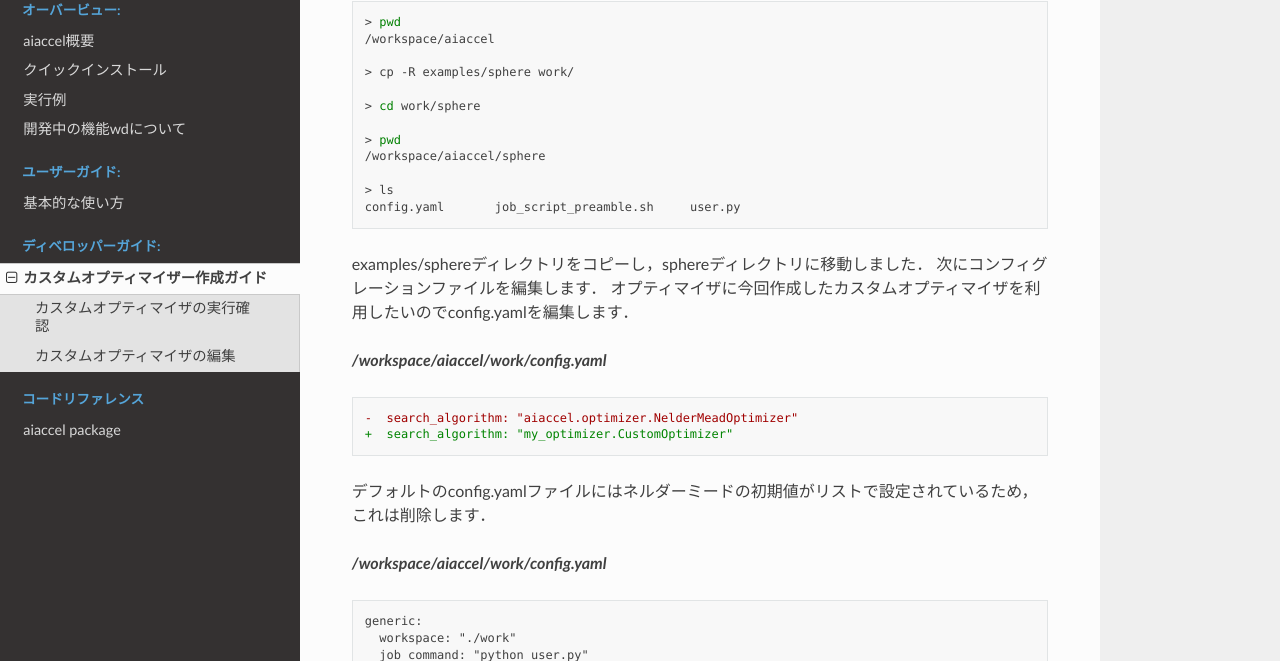
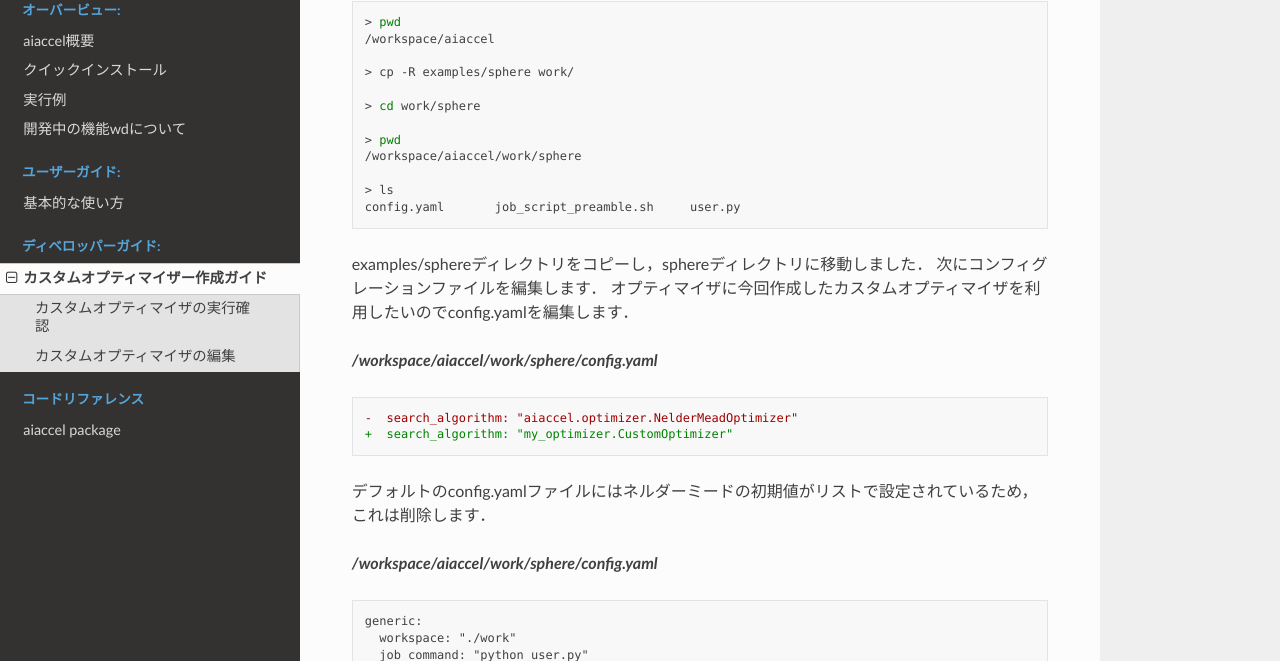
Before and after one commit to aistairc/aiaccel, a Sphinx documentation site: the page built from docs/source/developer_guide/custom_optimizer.md, in a window 1280 px wide and 900 px high, scrolled down 2532 px. Shown: the part 111-772 px from the top of the window. Built offline with Sphinx 7.4.7 and the Read the Docs theme 2.0.0, drawn with Linux system fonts in a browser that asks for light colours; some of the changed text lies outside the part shown.

Commit message:
fix typo

````diff
--- a/docs/source/developer_guide/custom_optimizer.md
+++ b/docs/source/developer_guide/custom_optimizer.md
@@ -131,7 +131,7 @@ PYTHONPATHに，aiaccelと追加したcustom_optimizer.pyのディレクトリ
 > cd work/sphere
 
 > pwd
-/workspace/aiaccel/sphere
+/workspace/aiaccel/work/sphere
 
 > ls
 config.yaml       job_script_preamble.sh     user.py
@@ -142,7 +142,7 @@ examples/sphereディレクトリをコピーし，sphereディレクトリに
 次にコンフィグレーションファイルを編集します．
 オプティマイザに今回作成したカスタムオプティマイザを利用したいのでconfig.yamlを編集します．
 
-***/workspace/aiaccel/work/config.yaml***
+***/workspace/aiaccel/work/sphere/config.yaml***
 
 ```diff
 -  search_algorithm: "aiaccel.optimizer.NelderMeadOptimizer"
@@ -151,7 +151,7 @@ examples/sphereディレクトリをコピーし，sphereディレクトリに
 
 デフォルトのconfig.yamlファイルにはネルダーミードの初期値がリストで設定されているため，これは削除します．
 
-***/workspace/aiaccel/work/config.yaml***
+***/workspace/aiaccel/work/sphere/config.yaml***
 
 ```yaml:config.yaml
 generic:
@@ -380,7 +380,7 @@ class RandomOptimizer(AbstractOptimizer):
 
 まずコンフィグレーションファイルに以下の追加をします．
 
-***/workspace/aiaccel/work/config.yaml***
+***/workspace/aiaccel/work/sphere/config.yaml***
 
 ```diff
 optimize:
````
Also changed, not shown: other parts of docs/source/developer_guide/custom_optimizer.md (+3 -3 lines).
